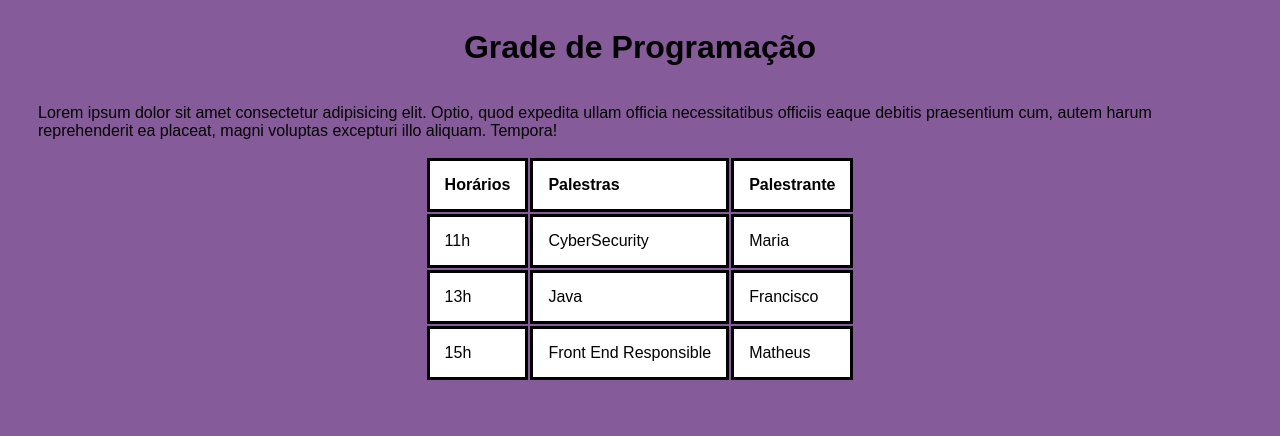
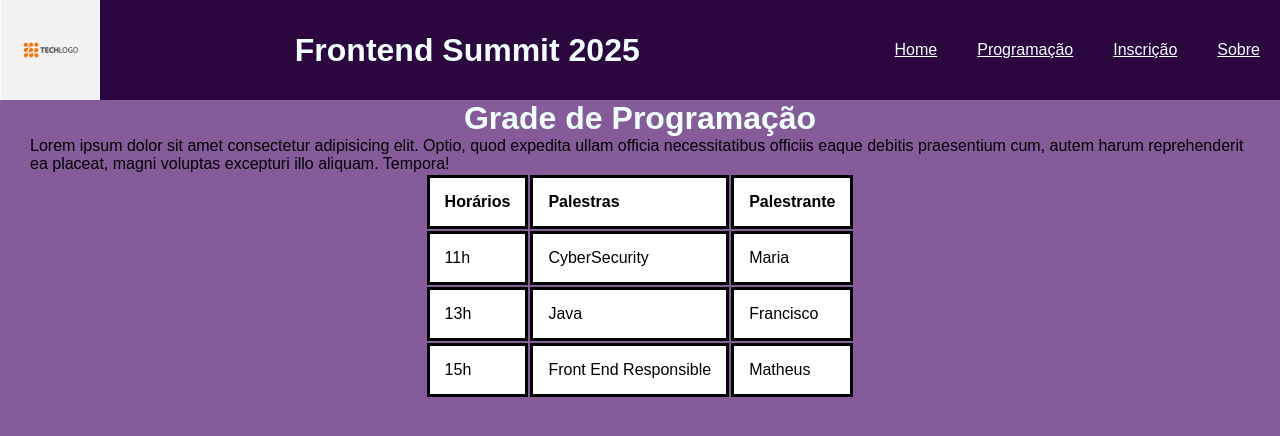
Before and after one commit to Doublekill0909/cp-02-frontend, a plain HTML site: page programacao.html in a window 1280 px wide. Drawn offline with Linux system fonts and the light colour scheme.

Commit message:
final real oficial

```diff
--- a/css/inscricao.css
+++ b/css/inscricao.css
@@ -1,8 +1,49 @@
 *{
     font-family: 'Poppins', sans-serif;
+    margin: 0;
+}
+
+body{
     background-color: #865b99;
 }
 
+ul{
+    list-style: none;
+    display: flex;
+    color:azure;
+}
+p{
+    word-break: break-all;
+}
+
+a{
+    color:azure;
+    list-style: none;
+}
+
+li{
+    margin: 20px;
+    color:azure;
+    list-style: none;
+}
+
+h1{
+    color: azure;
+}
+
+.logoPrincipal{
+    width: 100px;
+    height: 100px;
+    color: #2c073f;
+}
+
+
+header{
+    display: flex;
+    justify-content: space-between;
+    background-color: #2c073f;
+    align-items: center;
+}
 .container{
     display: flex;
     flex-direction: column;
--- a/css/paginasobre.css
+++ b/css/paginasobre.css
@@ -2,12 +2,51 @@
 
 *{
     font-family: 'Poppins', sans-serif;
+    margin: 0;
+}
+
+ul{
+    list-style: none;
+    display: flex;
+    color:azure;
+}
+p{
+    word-break: break-all;
+}
+
+a{
+    color:azure;
+    list-style: none;
+}
+
+li{
+    margin: 20px;
+    color:azure;
+    list-style: none;
+}
+
+h1{
+    color: azure;
+}
+
+.logoPrincipal{
+    width: 100px;
+    height: 100px;
+    color: #2c073f;
 }
 
 .member-container {
     display: flex;
     gap: 20px;
 }
+header{
+    display: flex;
+    justify-content: space-between;
+    background-color: #2c073f;
+    align-items: center;
+}
+
+
 
 #title {
     font-size: 25px;
@@ -16,7 +55,7 @@
     color: rgb(0, 253, 253);
 }
 
-.box-background {
+.body {
     background-color: #865b99;
 }
 
--- a/css/programacao.css
+++ b/css/programacao.css
@@ -1,6 +1,11 @@
 *{
     font-family: 'Poppins', sans-serif;
+}
+body{
     background-color: #865b99;
+}
+h1{
+    background-attachment: fixed;
 }
 
 th, td {
@@ -23,3 +28,47 @@ th, td {
     align-items: center;
     padding: 0px 30px 0px 30px;
 }
+
+@import url('https://fonts.googleapis.com/css2?family=Poppins:ital,wght@0,100;0,200;0,300;0,400;0,500;0,600;0,700;0,800;0,900;1,100;1,200;1,300;1,400;1,500;1,600;1,700;1,800;1,900&display=swap');
+
+*{
+    font-family: 'Poppins', sans-serif;
+    margin: 0;
+}
+
+ul{
+    list-style: none;
+    display: flex;
+    color:azure;
+}
+p{
+    word-break: break-all;
+}
+
+a{
+    color:azure;
+    list-style: none;
+}
+
+li{
+    margin: 20px;
+    color:azure;
+    list-style: none;
+}
+
+h1{
+    color: azure;
+}
+
+.logoPrincipal{
+    width: 100px;
+    height: 100px;
+    color: #2c073f;
+}
+
+header{
+    display: flex;
+    justify-content: space-between;
+    background-color: #2c073f;
+    align-items: center;
+}
--- a/programacao.html
+++ b/programacao.html
@@ -7,6 +7,18 @@
     <title>Programacao</title>
     <link rel="stylesheet" href="./css/programacao.css">
 </head>
+<header>
+    <img class="logoPrincipal" src="imgs/OSO1XY0.jpg" alt="logo">
+    <h1 class="title">Frontend Summit 2025</h1>
+    <nav>
+        <ul>
+            <li><a href="index.html">Home</a></li>
+            <li><a href="programacao.html">Programação</a></li>
+            <li><a href="inscricao.html">Inscrição</a></li>
+            <li><a href="sobre.html">Sobre</a></li>
+        </ul>
+    </nav>
+</header>
 <div class="title">
     <h1>Grade de Programação</h1>
     <p>Lorem ipsum dolor sit amet consectetur adipisicing elit. Optio, quod expedita ullam officia necessitatibus
```
Also changed, not shown: inscricao.html (+12 -0 lines).
